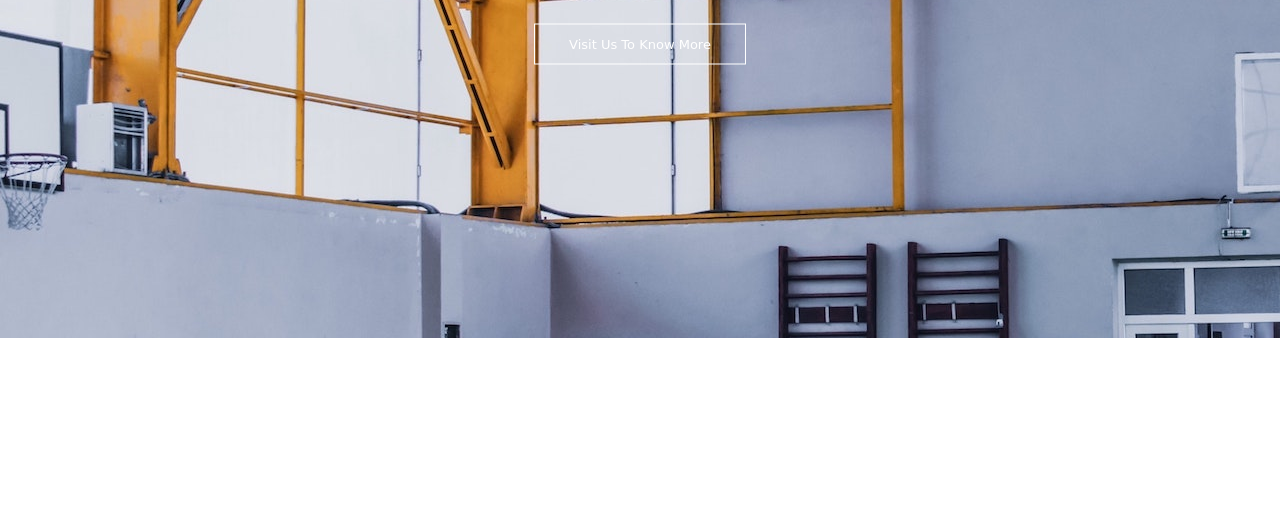
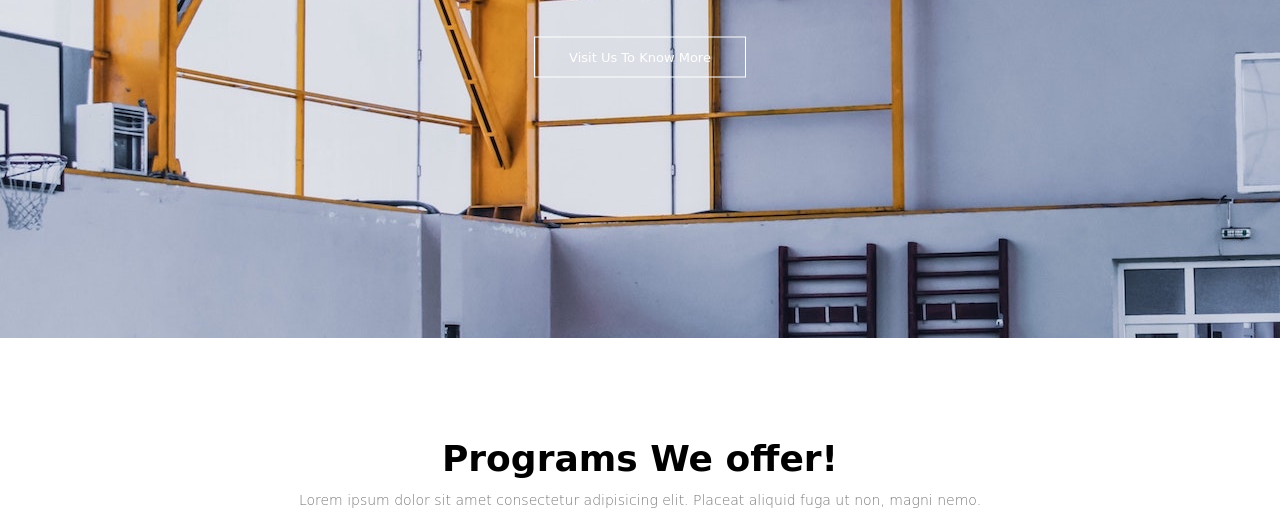
Before and after one commit to Dakota32Jones/AUU-Website, a plain HTML site: page index.html in a window 1280 px wide. Shown: the part 462-983 px from the top of the page. Before the commit the page ends 800 px from the top, so only its background shows below. Drawn offline with Linux system fonts and the light colour scheme.

Commit message:
added about section with dummy text

```diff
--- a/index.html
+++ b/index.html
@@ -56,6 +56,14 @@
 
     <!-- Create About Section -->
 
+    <section class="about">
+      <h1>Programs We offer!</h1>
+      <p>
+        Lorem ipsum dolor sit amet consectetur adipisicing elit. Placeat aliquid
+        fuga ut non, magni nemo.
+      </p>
+    </section>
+
     <!-- Nav Link Javascript for Menu -->
     <script>
       var navLinks = document.getElementById("navLinks");
--- a/style.css
+++ b/style.css
@@ -131,3 +131,23 @@ nav .fa-solid {
     padding: 50px;
   }
 }
+
+/* About section styling */
+
+.about {
+  width: 80%;
+  margin: auto;
+  text-align: center;
+  padding-top: 100px;
+}
+h1 {
+  font-size: 36px;
+  font-weight: 600;
+}
+p {
+  color: #777;
+  font-size: 14px;
+  font-weight: 300;
+  line-height: 22px;
+  padding: 10px;
+}
```
Also changed, not shown: 1 other file.
